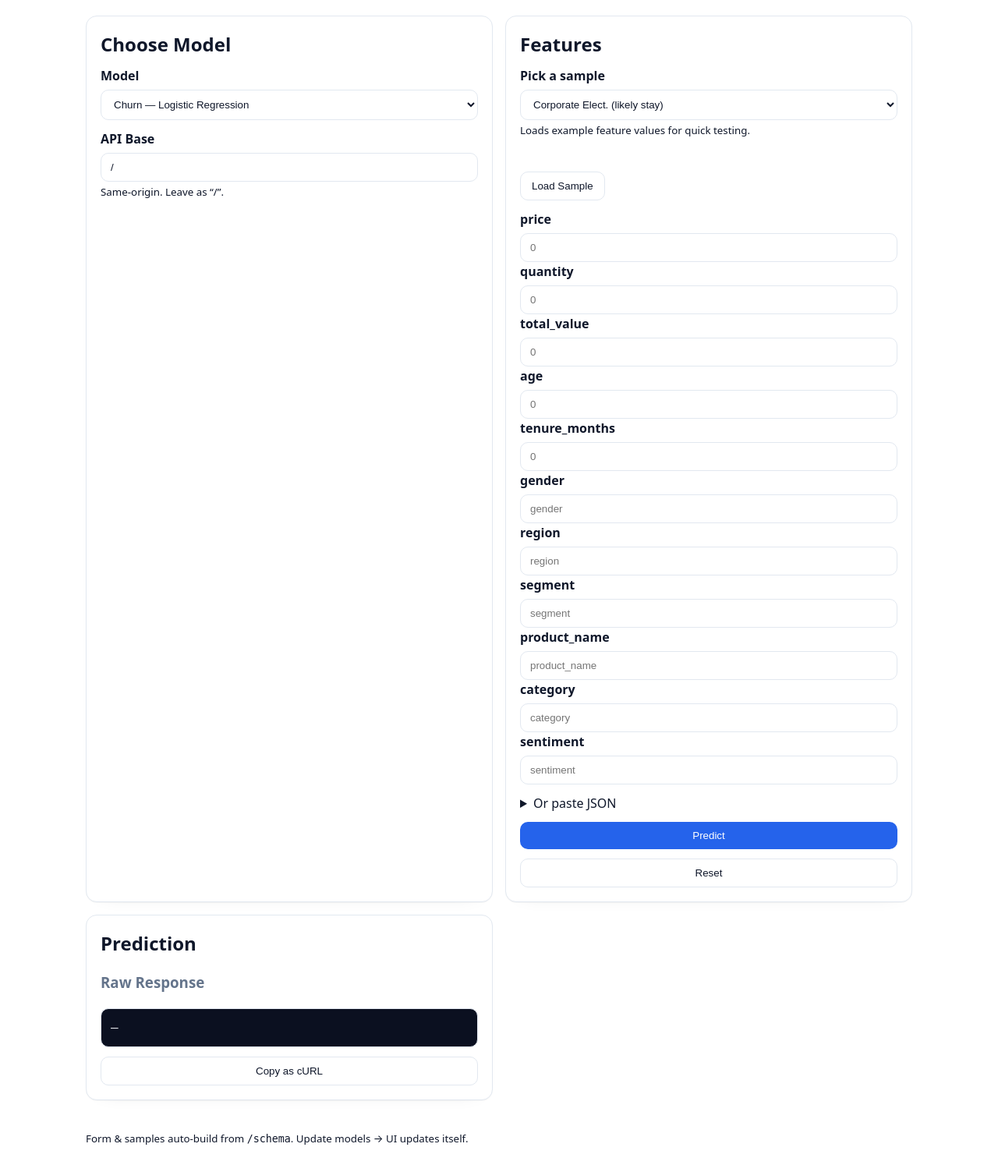
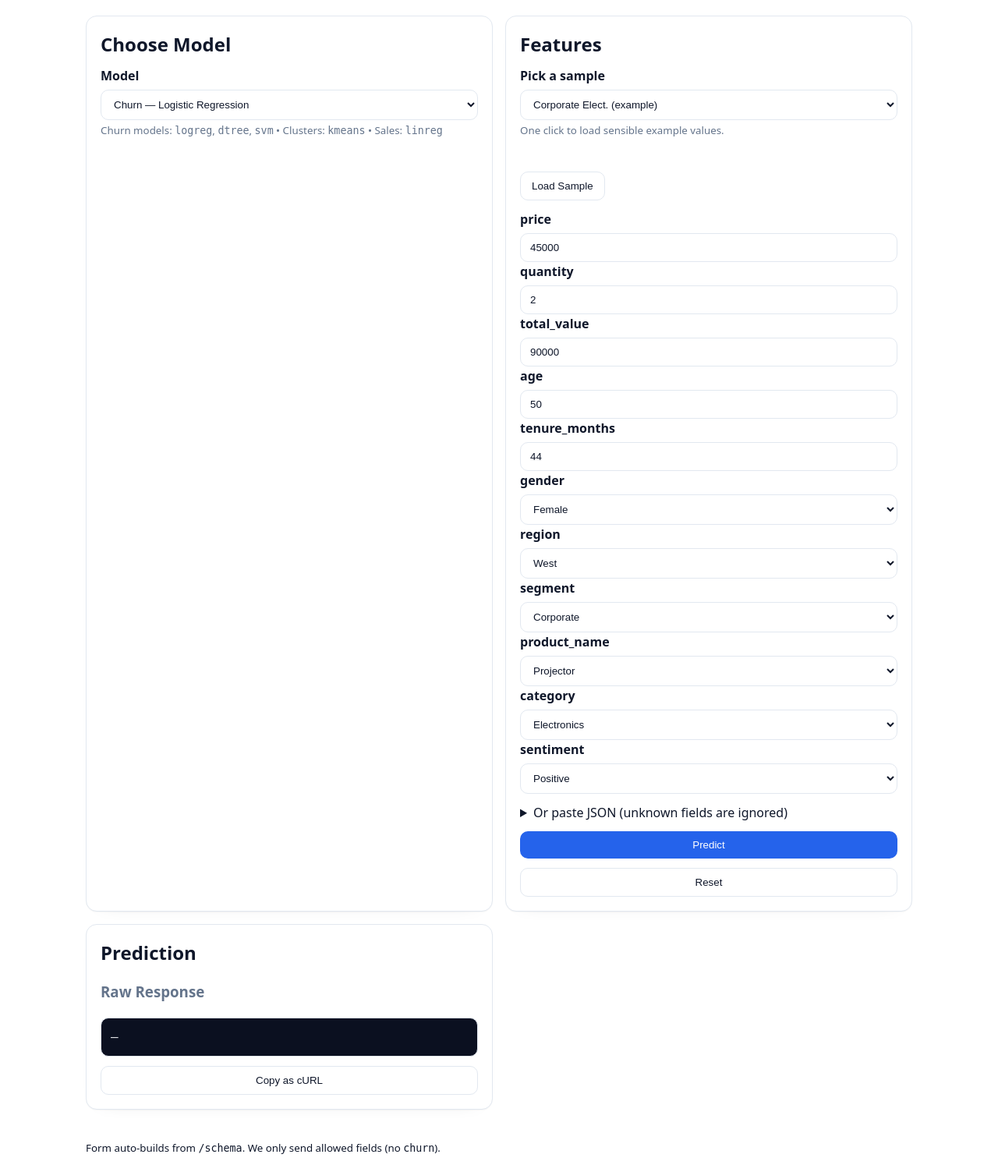
Before and after one commit to wbai0614/Capstone-William, a Flask app: page / in a window 1280 px wide. Shown: the part 98-1601 px from the top of the page at 78% size. Before the commit the page ends 1566 px from the top, so only its background shows below. Run offline with Flask 3, Linux system fonts and the light colour scheme; parts of the project's set-up code (start-up, migrations or seed data) failed here and were passed over.

Commit message:
Front-end: lock API base to same-origin; remove base input

```diff
--- a/static/app.js
+++ b/static/app.js
@@ -1,6 +1,5 @@
 const els = {
   model: document.getElementById("model"),
-  baseUrl: document.getElementById("baseUrl"),
   presetSelect: document.getElementById("presetSelect"),
   loadPresetBtn: document.getElementById("loadPresetBtn"),
   formArea: document.getElementById("formArea"),
@@ -13,9 +12,23 @@ const els = {
   copyCurlBtn: document.getElementById("copyCurlBtn"),
   copyToast: document.getElementById("copyToast"),
   themeToggle: document.getElementById("themeToggle"),
+  notice: document.getElementById("notice"),
 };
 
+// Hard-lock to same origin
+const API_BASE = ""; // "" + "/predict" => "/predict"
+
 const state = { schema:null, currentModel:null, fields:[], samples:{} };
+
+// Known categorical field options (UX-friendly)
+const CATS = {
+  gender: ["Female","Male","Other"],
+  region: ["North","South","East","West"],
+  segment: ["Corporate","Small Business","Home Office"],
+  category: ["Electronics","Furniture","Office Supplies"],
+  product_name: ["Projector","Desk","Chair","Printer","Monitor","Mouse","Keyboard"],
+  sentiment: ["Positive","Neutral","Negative"]
+};
 
 init();
 
@@ -32,8 +45,6 @@ async function init(){
 
   await loadSchema();
   buildModelOptions();
-  buildPresetOptions();
-
   els.model.addEventListener("change", onModelChange);
   els.loadPresetBtn.addEventListener("click", loadSelectedPreset);
   els.sendBtn.addEventListener("click", sendPrediction);
@@ -43,14 +54,13 @@ async function init(){
 
   state.currentModel = els.model.value;
   rebuildForm(state.currentModel);
-  seedJsonFromForm();
+  buildPresetOptions();
+  loadSelectedPreset(); // load a sample by default
 }
-
-function cleanBase(){ return (els.baseUrl.value || "/").replace(/\/$/, ""); }
 
 async function loadSchema(){
   try{
-    const res = await fetch(`${cleanBase()}/schema`);
+    const res = await fetch(`${API_BASE}/schema`);
     state.schema = await res.json();
     deriveSamples();
   }catch{ toast("Couldn’t load /schema"); }
@@ -69,10 +79,53 @@ function buildModelOptions(){
   });
 }
 
+function onModelChange(){
+  state.currentModel = els.model.value;
+  rebuildForm(state.currentModel);
+  buildPresetOptions();
+  loadSelectedPreset();
+}
+
+function rebuildForm(kind){
+  const m = state.schema?.models; if(!m) return;
+  let fields = [];
+  if(kind==="kmeans") fields = m.kmeans_clusters.required_numeric_fields||[];
+  else if(kind==="linreg") fields = m.linreg_sales.required_fields||[];
+  else if(kind==="logreg") fields = m.logreg_churn.required_fields||[];
+  else if(kind==="dtree") fields = m.decision_tree_churn.required_fields||[];
+  else if(kind==="svm") fields = m.svm_churn.required_fields||[];
+  state.fields = fields;
+
+  els.formArea.innerHTML = "";
+  const frag = document.createDocumentFragment();
+
+  fields.forEach(name=>{
+    const wrap = document.createElement("div");
+    wrap.className = "field";
+    const isNum = ["price","quantity","total_value","age","tenure_months"].includes(name);
+    if(!isNum && Array.isArray(CATS[name])){
+      wrap.innerHTML = `
+        <label>${name}</label>
+        <select data-key="${name}">
+          ${CATS[name].map(o=>`<option value="${o}">${o}</option>`).join("")}
+        </select>
+      `;
+    } else {
+      wrap.innerHTML = `
+        <label>${name}</label>
+        <input data-key="${name}" type="${isNum?"number":"text"}" placeholder="${isNum?"0":name}">
+      `;
+    }
+    frag.appendChild(wrap);
+  });
+
+  els.formArea.appendChild(frag);
+  els.featuresBox.value = JSON.stringify(formToObject(), null, 2);
+}
+
 function buildPresetOptions(){
+  const list = presetsFor(state.currentModel);
   els.presetSelect.innerHTML = "";
-  const kind = els.model.value || "logreg";
-  const list = presetsFor(kind);
   list.forEach((p,i)=>{
     const opt = document.createElement("option");
     opt.value = i; opt.textContent = p.name;
@@ -80,19 +133,41 @@ function buildPresetOptions(){
   });
 }
 
-function onModelChange(){
-  state.currentModel = els.model.value;
-  rebuildForm(state.currentModel);
-  buildPresetOptions();
-  loadSelectedPreset(); // auto-load first preset
+function loadSelectedPreset(){
+  const idx = Number(els.presetSelect.value || 0);
+  const sample = presetsFor(state.currentModel)[idx]?.data || {};
+  state.fields.forEach(name=>{
+    const el = els.formArea.querySelector(`[data-key="${name}"]`);
+    if(!el) return;
+    const v = sample[name];
+    if(el.tagName==="SELECT"){
+      if(CATS[name]?.includes(v)) el.value = v;
+      else el.value = CATS[name]?.[0] || "";
+    }else{
+      el.value = (typeof v === "number") ? v : (v ?? "");
+    }
+  });
+  els.featuresBox.value = JSON.stringify(formToObject(), null, 2);
+  setNotice("");
+}
+
+function formToObject(){
+  const obj = {};
+  for(const name of state.fields){
+    const sel = els.formArea.querySelector(`[data-key="${name}"]`);
+    if(!sel) continue;
+    const isNum = sel.tagName==="INPUT" && sel.type==="number";
+    const val = sel.value;
+    obj[name] = isNum && val!=="" ? Number(val) : val;
+  }
+  return obj;
 }
 
 function deriveSamples(){
-  // Build default samples from example_payloads in schema
   const m = state.schema?.models; if(!m) return;
   state.samples = {
     logreg: [
-      {name:"Corporate Elect. (likely stay)", data:m.logreg_churn.example_payload.features},
+      {name:"Corporate Elect. (example)", data:m.logreg_churn.example_payload.features},
       {name:"Small Biz Furniture", data:{
         price:12000,quantity:2,total_value:24000,age:40,tenure_months:37,
         gender:"Female",region:"West",segment:"Small Business",product_name:"Desk",category:"Furniture",sentiment:"Negative"
@@ -126,66 +201,15 @@ function deriveSamples(){
   };
 }
 
-function presetsFor(kind){
-  return state.samples[kind] || [];
-}
-
-function loadSelectedPreset(){
-  const idx = Number(els.presetSelect.value || 0);
-  const list = presetsFor(state.currentModel);
-  const sample = list[idx]?.data || {};
-  // Fill form inputs
-  for(const name of state.fields){
-    const el = els.formArea.querySelector(`input[data-key="${name}"]`);
-    if(!el) continue;
-    const v = sample[name];
-    el.value = (typeof v === "number") ? v : (v ?? "");
-  }
-  seedJsonFromForm();
-}
-
-function rebuildForm(kind){
-  const m = state.schema?.models; if(!m) return;
-  let fields = [];
-  if(kind==="kmeans") fields = m.kmeans_clusters.required_numeric_fields||[];
-  else if(kind==="linreg") fields = m.linreg_sales.required_fields||[];
-  else if(kind==="logreg") fields = m.logreg_churn.required_fields||[];
-  else if(kind==="dtree") fields = m.decision_tree_churn.required_fields||[];
-  else if(kind==="svm") fields = m.svm_churn.required_fields||[];
-  state.fields = fields;
-
-  els.formArea.innerHTML = "";
-  const frag = document.createDocumentFragment();
-  fields.forEach(name=>{
-    const isNum = ["price","quantity","total_value","age","tenure_months"].includes(name);
-    const div = document.createElement("div");
-    div.className="field";
-    div.innerHTML = `
-      <label>${name}</label>
-      <input data-key="${name}" type="${isNum?"number":"text"}" placeholder="${isNum?"0":name}">
-    `;
-    frag.appendChild(div);
-  });
-  els.formArea.appendChild(frag);
-}
-
-function seedJsonFromForm(){
-  const obj = {};
-  for(const name of state.fields){
-    const el = els.formArea.querySelector(`input[data-key="${name}"]`);
-    if(!el) continue;
-    obj[name] = (el.type==="number" && el.value!=="") ? Number(el.value) : el.value;
-  }
-  if(state.currentModel==="kmeans"){
-    // Keep dict format by default; users can convert to list if they want
-    els.featuresBox.value = JSON.stringify(obj, null, 2);
-  }else{
-    els.featuresBox.value = JSON.stringify(obj, null, 2);
-  }
-}
+function presetsFor(kind){ return state.samples[kind] || []; }
 
 function pretty(kind){
   return {logreg:"Churn — Logistic Regression",dtree:"Churn — Decision Tree",svm:"Churn — SVM",kmeans:"Clustering — KMeans",linreg:"Sales — Linear Regression"}[kind] || kind;
+}
+
+function setNotice(msg){
+  els.notice.hidden = !msg;
+  els.notice.textContent = msg || "";
 }
 
 function toggleLoading(b){
@@ -195,16 +219,37 @@ function toggleLoading(b){
 }
 
 async function sendPrediction(){
-  const base = cleanBase();
-  let features;
-  try{ features = JSON.parse(els.featuresBox.value || "{}"); }
-  catch{ return toast("Invalid JSON in Features"); }
+  // Prefer form values, but allow JSON textarea; sanitize to allowed fields only.
+  let fromJson = {};
+  try{ if(els.featuresBox.value.trim()) fromJson = JSON.parse(els.featuresBox.value); }catch{}
+  const formObj = formToObject();
 
-  const payload = { model_type: els.model.value, features };
+  const allowed = new Set(state.fields);
+  const sanitized = {};
+  const extraKeys = [];
+
+  const candidate = {...formObj, ...fromJson};
+  Object.keys(candidate).forEach(k=>{
+    if(allowed.has(k)) sanitized[k] = candidate[k];
+    else extraKeys.push(k);
+  });
+
+  // Never send churn
+  delete sanitized.churn;
+
+  if(extraKeys.length){
+    const filtered = extraKeys.filter(k=>k!=="churn");
+    if(filtered.length) setNotice(`Ignored unknown field(s): ${filtered.join(", ")}`);
+    else setNotice("");
+  } else setNotice("");
+
+  const payload = { model_type: els.model.value, features: sanitized };
+
   toggleLoading(true);
   try{
-    const res = await fetch(`${base}/predict`, {
-      method:"POST", headers:{"Content-Type":"application/json"}, body:JSON.stringify(payload)
+    const res = await fetch(`${API_BASE}/predict`, {
+      method:"POST", headers:{"Content-Type":"application/json"},
+      body:JSON.stringify(payload)
     });
     const data = await res.json();
     els.output.textContent = JSON.stringify(data, null, 2);
@@ -216,10 +261,9 @@ async function sendPrediction(){
 }
 
 async function checkHealth(){
-  const base = cleanBase();
   toggleLoading(true);
   try{
-    const res = await fetch(`${base}/health`);
+    const res = await fetch(`${API_BASE}/health`);
     const data = await res.json();
     els.output.textContent = JSON.stringify(data, null, 2);
     els.pretty.innerHTML = `<div class="card-sm kv"><div>Health</div><div class="badge ok">OK</div></div>`;
@@ -263,18 +307,15 @@ function renderPretty(resp){
   // Classifiers (logreg, dtree, svm)
   const pred = Number(resp.prediction);
   const proba = typeof resp.probability_of_churn === "number" ? resp.probability_of_churn : null;
-  const badge = pred===1 ? "badge bad">Churn : "badge ok">Stay;
-  const pct = proba!=null ? Math.max(0, Math.min(1, proba)) : null;
-
   els.pretty.innerHTML = `
     <div class="card-sm">
       <div class="kv">
         <div><strong>Prediction</strong></div>
         <div class="${pred===1?"badge bad":"badge ok"}">${pred===1?"Churn":"Stay"}</div>
       </div>
-      ${pct!=null ? `
-      <div class="mt-sm small">Churn probability: ${(pct*100).toFixed(1)}%</div>
-      <div class="bar"><span style="width:${(pct*100).toFixed(0)}%"></span></div>
+      ${proba!=null ? `
+      <div class="mt-sm small">Churn probability: ${(Math.max(0,Math.min(1,proba))*100).toFixed(1)}%</div>
+      <div class="bar"><span style="width:${(Math.max(0,Math.min(1,proba))*100).toFixed(0)}%"></span></div>
       ` : `<div class="mt-sm small">Probability not available for this model.</div>`}
     </div>
   `;
@@ -292,15 +333,12 @@ function resetForm(){
   loadSelectedPreset();
   els.output.textContent = "—";
   els.pretty.innerHTML = "";
+  setNotice("");
 }
 
 async function copyAsCurl(){
-  const base = cleanBase();
-  let features;
-  try{ features = JSON.parse(els.featuresBox.value || "{}"); }
-  catch{ return toast("Invalid JSON"); }
-  const body = JSON.stringify({ model_type: els.model.value, features });
-  const curl = `curl -X POST ${base}/predict -H "Content-Type: application/json" -d '${body.replaceAll("'", "'\\''")}'`;
+  const body = JSON.stringify({ model_type: els.model.value, features: formToObject() });
+  const curl = `curl -X POST /predict -H "Content-Type: application/json" -d '${body.replaceAll("'", "'\\''")}'`;
   await navigator.clipboard.writeText(curl);
   els.copyToast.hidden = false; setTimeout(()=>els.copyToast.hidden=true, 1200);
 }
--- a/templates/index.html
+++ b/templates/index.html
@@ -24,11 +24,7 @@
         <div class="field">
           <label for="model">Model</label>
           <select id="model"></select>
-        </div>
-        <div class="field">
-          <label for="baseUrl">API Base</label>
-          <input id="baseUrl" value="/" />
-          <small>Same-origin. Leave as “/”.</small>
+          <small class="muted">Churn models: <code>logreg</code>, <code>dtree</code>, <code>svm</code> • Clusters: <code>kmeans</code> • Sales: <code>linreg</code></small>
         </div>
       </div>
     </section>
@@ -36,12 +32,11 @@
     <section class="card">
       <h2>Features</h2>
 
-      <!-- Preset sampler -->
       <div class="row">
         <div class="field">
           <label>Pick a sample</label>
           <select id="presetSelect"></select>
-          <small>Loads example feature values for quick testing.</small>
+          <small class="muted">One click to load sensible example values.</small>
         </div>
         <div class="field">
           <label>&nbsp;</label>
@@ -52,7 +47,7 @@
       <div id="formArea" class="mt"></div>
 
       <details class="mt">
-        <summary>Or paste JSON</summary>
+        <summary>Or paste JSON (unknown fields are ignored)</summary>
         <textarea id="featuresBox" spellcheck="false"></textarea>
       </details>
 
@@ -60,6 +55,8 @@
         <button id="sendBtn" class="btn primary">Predict</button>
         <button id="resetBtn" class="btn">Reset</button>
       </div>
+
+      <div id="notice" class="notice" hidden></div>
     </section>
 
     <section class="card">
@@ -76,7 +73,7 @@
   </main>
 
   <footer class="container footer">
-    <small>Form & samples auto-build from <code>/schema</code>. Update models → UI updates itself.</small>
+    <small>Form auto-builds from <code>/schema</code>. We only send allowed fields (no <code>churn</code>).</small>
   </footer>
 
   <script src="/static/app.js"></script>
```
